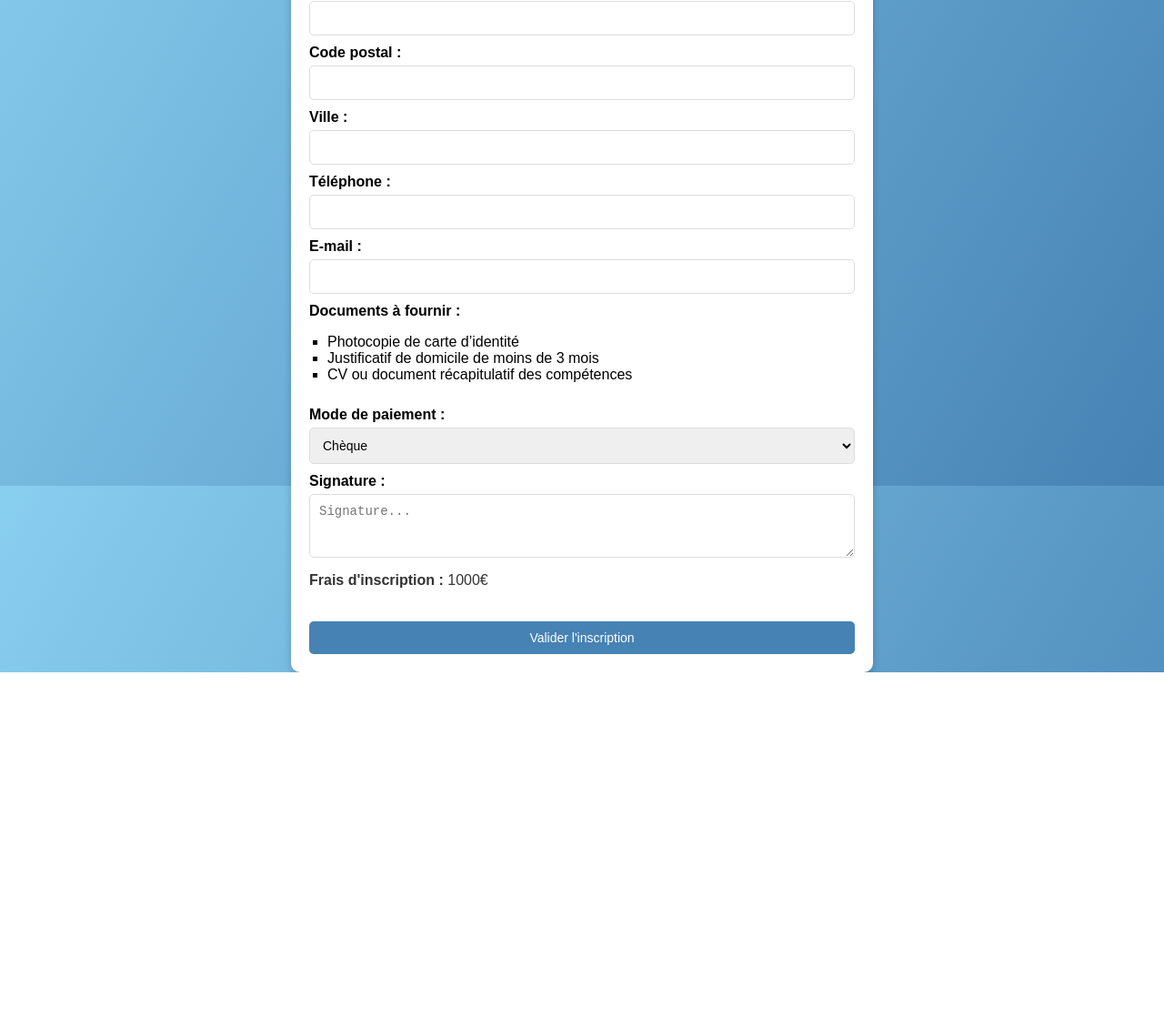
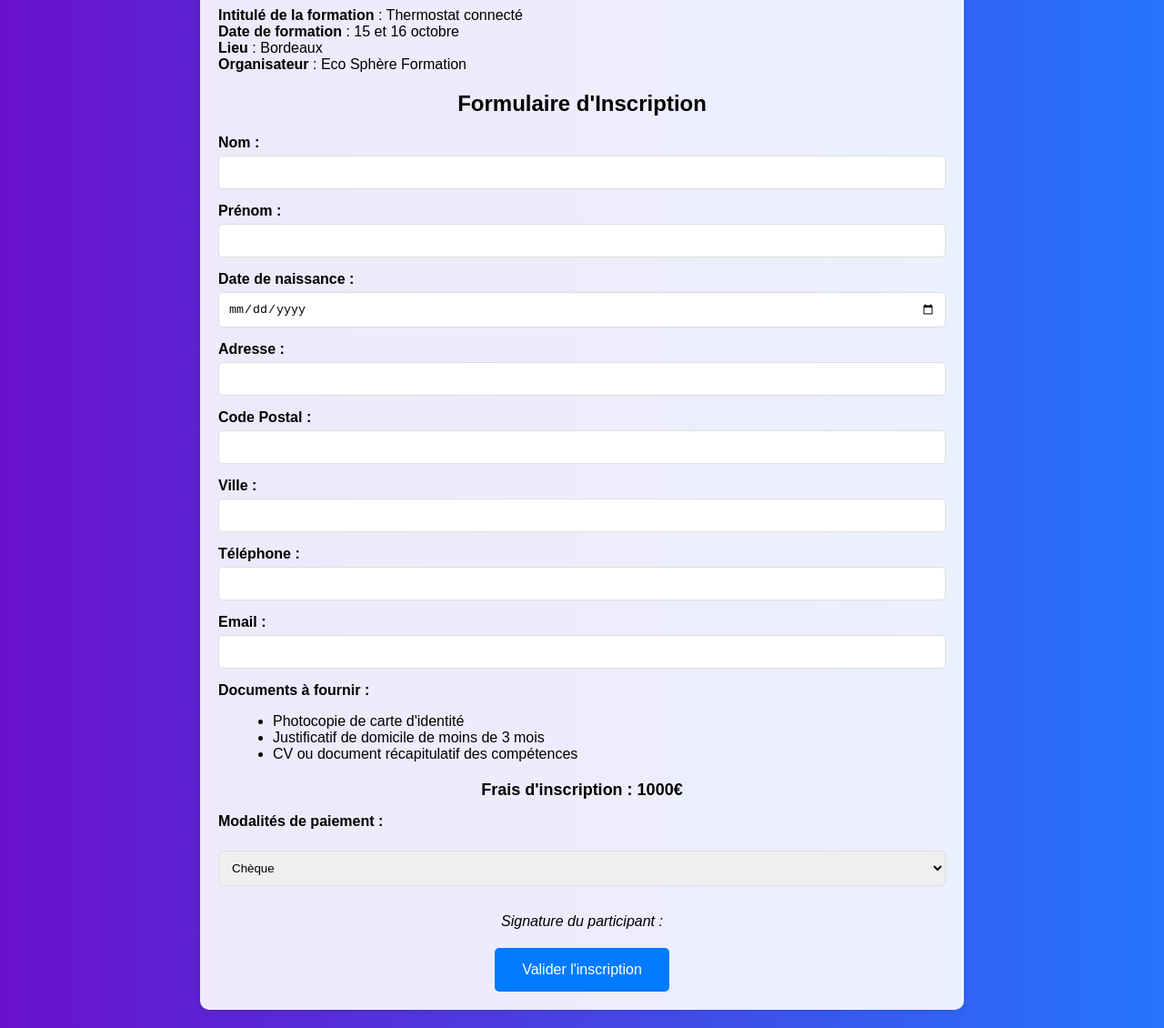
Before and after one commit to EcosphereFormation/Eco-sphere-formation, a plain HTML site: page index.html in a window 1280 px wide. Shown: the part 266-1396 px from the top of the page at 91% size. Before the commit the page ends 1005 px from the top, so only its background shows below. Drawn offline with Linux system fonts and the light colour scheme.

Commit message:
Add files via upload

```diff
--- a/index.html
+++ b/index.html
@@ -1,173 +1,153 @@
 <!DOCTYPE html>
-<html>
+<html lang="fr">
 <head>
     <meta charset="UTF-8">
     <meta name="viewport" content="width=device-width, initial-scale=1.0">
-  <title>Inscription à la formation Thermostat Connecté</title>
+    <meta http-equiv="X-UA-Compatible" content="IE=edge">
+    <title>Formulaire d'Inscription - Formation Thermostat Connecté</title>
     <style>
-    /* Style général pour le fond en dégradé bleu */
         body {
             font-family: Arial, sans-serif;
-      background: linear-gradient(120deg, #89CFF0, #4682B4); /* Fond en dégradé de bleu */
             margin: 0;
-      padding: 0;
-      display: flex;
-      justify-content: center;
-      align-items: center;
-      height: 100vh;
+            padding: 20px;
+            background: linear-gradient(to right, #6a11cb, #2575fc); /* Dégradé de bleu */
+            color: #fff;
         }
-
-    /* Style pour le conteneur principal */
         .container {
-      background-color: white;
+            max-width: 800px;
+            margin: 0 auto;
+            background: rgba(255, 255, 255, 0.9);
             padding: 20px;
             border-radius: 10px;
-      box-shadow: 0 4px 8px rgba(0, 0, 0, 0.2);
-      max-width: 600px;
-      width: 100%;
+            box-shadow: 0 0 10px rgba(0, 0, 0, 0.1);
+            color: #000;
         }
-
-    /* Style pour les titres */
-    h2 {
-      text-align: center;
-      color: #333;
+        h1, h2 { text-align: center; }
+        .form-group { margin-bottom: 15px; }
+        label { display: block; font-weight: bold; margin-bottom: 5px; }
+        input[type="text"], input[type="email"], input[type="date"], textarea, select {
+            width: 100%; padding: 10px; border: 1px solid #ddd; border-radius: 5px; box-sizing: border-box;
         }
-
-    /* Style général pour les formulaires */
-    form {
-      display: flex;
-      flex-direction: column;
+        .documents { margin-bottom: 15px; }
+        .documents ul { list-style-type: disc; margin-left: 20px; }
+        .fees { margin-top: 20px; font-size: 18px; text-align: center; }
+        .payment-methods { margin-top: 15px; }
+        .submit-button { text-align: center; margin-top: 20px; }
+        input[type="submit"] {
+            background-color: #007BFF; color: #fff; border: none; padding: 15px 30px; font-size: 16px;
+            cursor: pointer; border-radius: 5px;
         }
-
-    /* Style pour les étiquettes */
-    label {
-      margin-top: 10px;
-      font-weight: bold;
-    }
-
-    /* Style pour les champs de saisie, listes déroulantes et zones de texte */
-    input, select, textarea {
-      padding: 10px;
-      margin-top: 5px;
-      border: 1px solid #ddd;
-      border-radius: 5px;
-      font-size: 14px;
-    }
-
-    /* Style pour le bouton de soumission */
-    input[type="submit"] {
-      background-color: #4682B4; /* Couleur du bouton */
-      color: white;
-      border: none;
-      cursor: pointer;
-      margin-top: 20px;
-    }
-
-    /* Changement de couleur au survol du bouton de soumission */
-    input[type="submit"]:hover {
-      background-color: #5a9bd4;
-    }
-
-    /* Style pour les listes */
-    ul {
-      list-style-type: square; /* Liste avec puces carrées */
-      padding-left: 20px;
-    }
-
-    /* Style pour les paragraphes */
-    p {
-      font-size: 16px;
-      color: #333;
-    }
+        input[type="submit"]:hover { background-color: #0056b3; }
+        .signature { margin-top: 30px; text-align: center; font-style: italic; }
+        .image-container { text-align: center; margin-bottom: 20px; }
+        .image-container img { max-width: 300px; border-radius: 10px; }
     </style>
 </head>
 <body>
     <div class="container">
-    <!-- Titre principal du formulaire -->
-    <h2>Inscription à la formation Thermostat Connecté</h2>
+        <div class="image-container">
+            <img src="https://via.placeholder.com/300x150?text=Thermostat+Connect%C3%A9" alt="Image de thermostat connecté">
+        </div>
+        <h1>Formation Thermostat Connecté</h1>
+        <p>
+        <strong>Intitulé de la formation</strong> : Thermostat connecté<br>
+        <strong>Date de formation</strong> : 15 et 16 octobre<br>
+        <strong>Lieu</strong> : Bordeaux<br>
+        <strong>Organisateur</strong> : Eco Sphère Formation
+        </p>
 
-    <!-- Informations générales de la formation -->
-    <p><strong>Intitulé de la formation : </strong>Formation Thermostat Connecté</p>
-    <p><strong>Date de formation : </strong>15 et 16 octobre</p>
-    <p><strong>Lieu : </strong>Bordeaux</p>
-    <p><strong>Organisateur : </strong>Eco Sphère Formation</p>
-
-    <!-- Formulaire d'inscription -->
-    <form id="registrationForm" onsubmit="submitForm(); return false;">
+        <h2>Formulaire d'Inscription</h2>
+        <form id="registrationForm" onsubmit="showSummary(); return false;">
+            <div class="form-group">
                 <label for="nom">Nom :</label>
                 <input type="text" id="nom" name="nom" required>
-
+            </div>
+            <div class="form-group">
                 <label for="prenom">Prénom :</label>
                 <input type="text" id="prenom" name="prenom" required>
-
+            </div>
+            <div class="form-group">
                 <label for="date_naissance">Date de naissance :</label>
                 <input type="date" id="date_naissance" name="date_naissance" required>
-
+            </div>
+            <div class="form-group">
                 <label for="adresse">Adresse :</label>
                 <input type="text" id="adresse" name="adresse" required>
-
-      <label for="code_postal">Code postal :</label>
+            </div>
+            <div class="form-group">
+                <label for="code_postal">Code Postal :</label>
                 <input type="text" id="code_postal" name="code_postal" required>
-
+            </div>
+            <div class="form-group">
                 <label for="ville">Ville :</label>
                 <input type="text" id="ville" name="ville" required>
-
+            </div>
+            <div class="form-group">
                 <label for="telephone">Téléphone :</label>
-      <input type="tel" id="telephone" name="telephone" required>
-
-      <label for="email">E-mail :</label>
+                <input type="text" id="telephone" name="telephone" required>
+            </div>
+            <div class="form-group">
+                <label for="email">Email :</label>
                 <input type="email" id="email" name="email" required>
-
-      <label for="documents">Documents à fournir :</label>
+            </div>
+            <div class="form-group">
+                <label>Documents à fournir :</label>
+                <div class="documents">
                     <ul>
-        <li>Photocopie de carte d’identité</li>
+                        <li>Photocopie de carte d'identité</li>
                         <li>Justificatif de domicile de moins de 3 mois</li>
                         <li>CV ou document récapitulatif des compétences</li>
                     </ul>
-
-      <label for="payment_method">Mode de paiement :</label>
-      <select id="payment_method" name="payment_method" required>
-        <option value="chèque">Chèque</option>
-        <option value="espèces">Espèces</option>
-        <option value="virement">Virement bancaire</option>
+                </div>
+            </div>
+            <div class="fees">
+                <strong>Frais d'inscription : 1000€</strong>
+            </div>
+            <div class="payment-methods">
+                <label>Modalités de paiement :</label><br>
+                <select name="payment_method" id="payment_method">
+                    <option value="Cheque">Chèque</option>
+                    <option value="Espèces">Espèces</option>
+                    <option value="Virement">Virement bancaire</option>
                 </select>
-
-      <label for="signature">Signature :</label>
-      <textarea id="signature" name="signature" rows="3" placeholder="Signature..." required></textarea>
-
-      <p><strong>Frais d'inscription : </strong>1000€</p>
-
+            </div>
+            <div class="signature">
+                <p>Signature du participant :</p>
+            </div>
+            <div class="submit-button">
                 <input type="submit" value="Valider l'inscription">
+            </div>
         </form>
     </div>
 
-  <!-- Code JavaScript pour l'envoi du formulaire -->
     <script>
-    function submitForm() {
-      var url = "https://script.google.com/macros/s/AKfycbwpSNG2Gm33IID76_frsmybDqL2zKtUbKe3wdPuucZO1b-Flaj7cpg949wOHQ1-QxBbLQ/exec"; // URL de votre script déployé
-      var data = {
-        nom: document.getElementById('nom').value,
-        prenom: document.getElementById('prenom').value,
-        date_naissance: document.getElementById('date_naissance').value,
-        adresse: document.getElementById('adresse').value,
-        code_postal: document.getElementById('code_postal').value,
-        ville: document.getElementById('ville').value,
-        telephone: document.getElementById('telephone').value,
-        email: document.getElementById('email').value,
-        payment_method: document.getElementById('payment_method').value,
-        signature: document.getElementById('signature').value
-      };
+        function showSummary() {
+            let nom = document.getElementById('nom').value;
+            let prenom = document.getElementById('prenom').value;
+            let date_naissance = document.getElementById('date_naissance').value;
+            let adresse = document.getElementById('adresse').value;
+            let code_postal = document.getElementById('code_postal').value;
+            let ville = document.getElementById('ville').value;
+            let telephone = document.getElementById('telephone').value;
+            let email = document.getElementById('email').value;
+            let payment_method = document.getElementById('payment_method').value;
 
-      fetch(url, {
-        method: 'POST',
-        headers: {
-          'Content-Type': 'application/json'
-        },
-        body: JSON.stringify(data)
-      })
-      .then(response => response.text())
-      .then(response => alert("Inscription réussie : " + response))
-      .catch(error => console.error("Erreur lors de l'inscription : ", error));
+            let summary = `Intitulé de la formation : Thermostat connecté\n` +
+                          `Date de formation : 15 et 16 octobre\n` +
+                          `Lieu : Bordeaux\n` +
+                          `Organisateur : Eco Sphère Formation\n\n` +
+                          `Nom : ${nom}\n` +
+                          `Prénom : ${prenom}\n` +
+                          `Date de naissance : ${date_naissance}\n` +
+                          `Adresse : ${adresse}\n` +
+                          `Code Postal : ${code_postal}\n` +
+                          `Ville : ${ville}\n` +
+                          `Téléphone : ${telephone}\n` +
+                          `Email : ${email}\n\n` +
+                          `Frais d'inscription : 1000€\n` +
+                          `Modalités de paiement : ${payment_method}`;
+
+            alert("Résumé de l'inscription :\n\n" + summary);
         }
     </script>
 </body>
```
Lines whose indentation alone changed are shown as unchanged.
